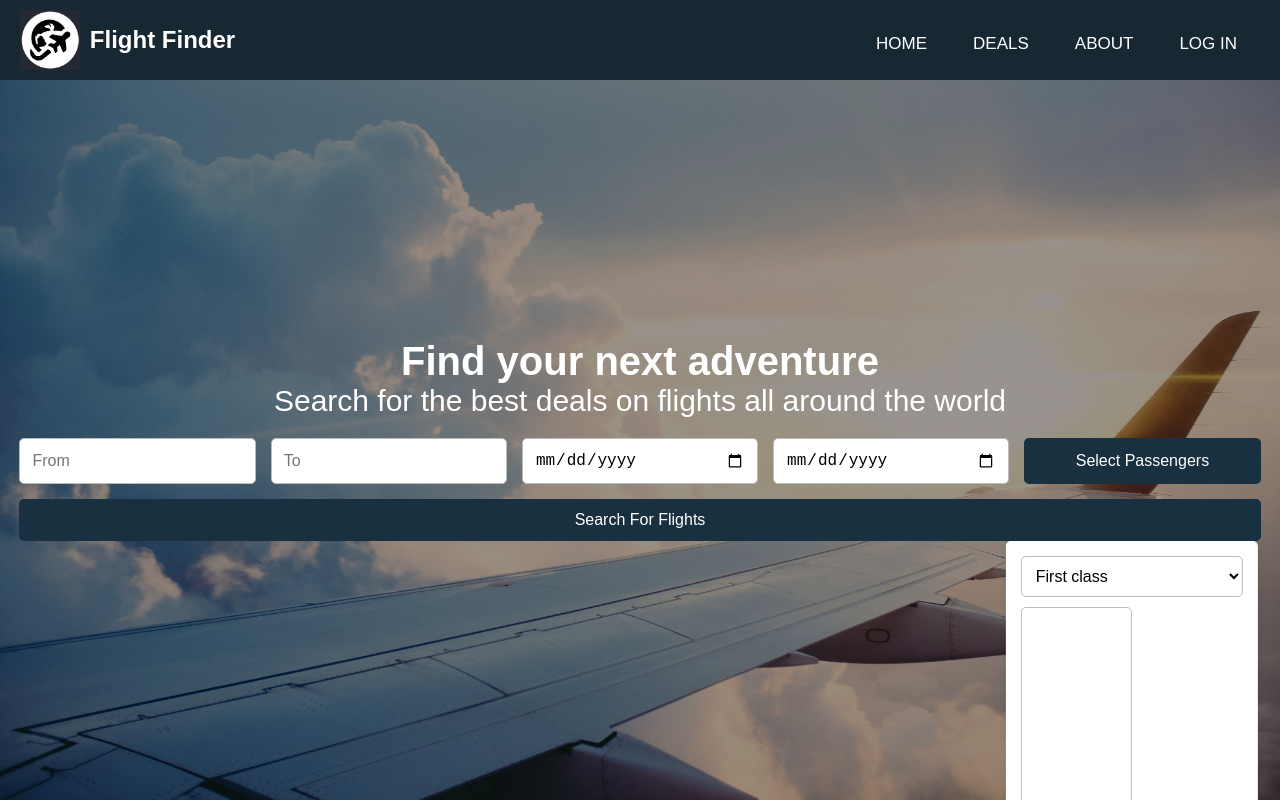
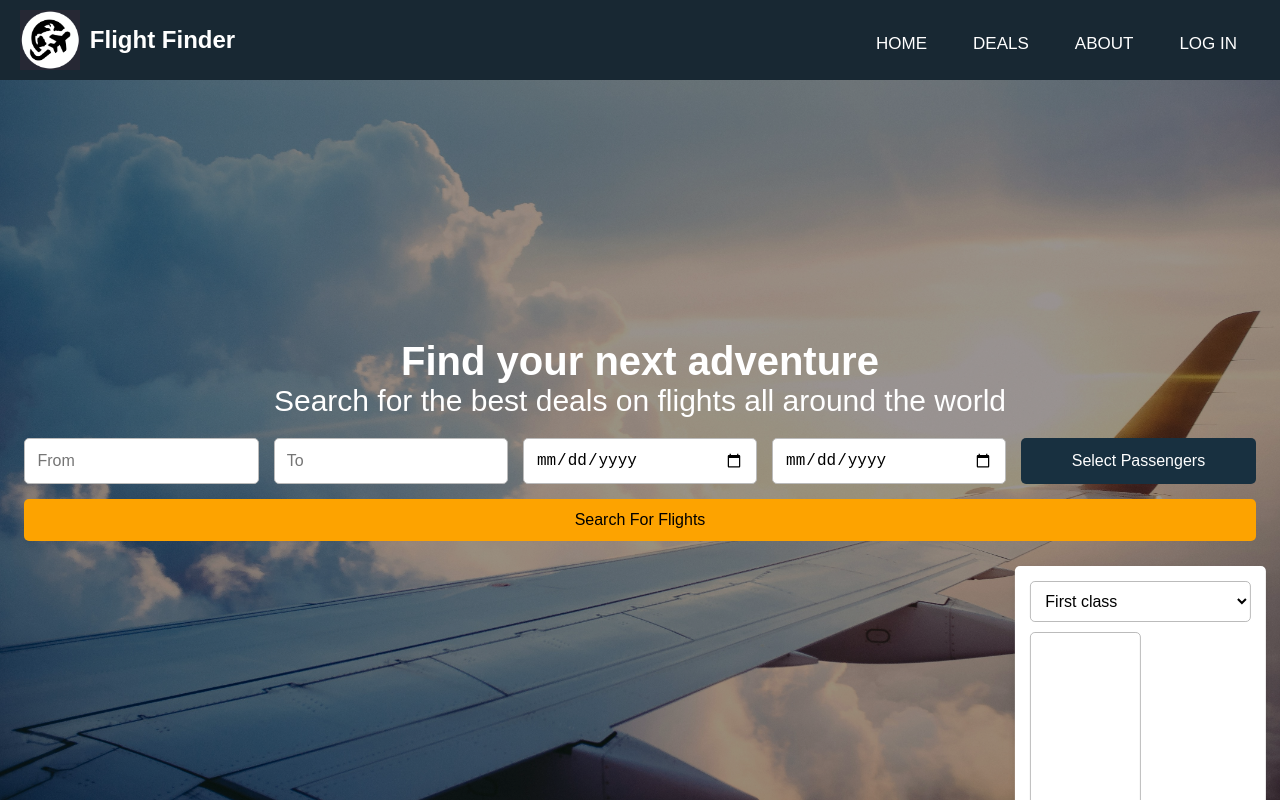
Before and after one commit to Osterie/IDATA2301_IDATA2306_GROUP_7, a React (Create React App) app in the folder frontend-Idata2301/code/app/: page / in a window 1280 px wide. Both pictures are taken after a click on the button "Select Passengers". Shown: the top 800 px of the page. Built offline with nearby package versions, Linux system fonts and the light colour scheme.

Commit message:
Split up large component

```diff
--- a/frontend-Idata2301/code/app/src/App.css
+++ b/frontend-Idata2301/code/app/src/App.css
@@ -63,6 +63,7 @@ body {
 
   /* Contrast colors */
   --primary-contrast: #FDA300;
+  --call-to-action-color: #FDA300;
 
   /* Text color */
   --text-color: black;
--- a/frontend-Idata2301/code/app/src/App.jsx
+++ b/frontend-Idata2301/code/app/src/App.jsx
@@ -10,6 +10,7 @@ import LogInPageHero from "./components/hero/logInPageHero/LogInPageHero";
 import Footer from "./components/footer/Footer";
 import Navbar from "./components/header/Navbar";
 import AboutUs from "./components/about/AboutUs";
+import PassengerAmountField from "./components/searchBar/PassengerAmountField";
 
 function App() {
   const [activePage, setActivePage] = useState("home");
--- /dev/null
+++ b/frontend-Idata2301/code/app/src/components/searchBar/PassengerAmountField.jsx
@@ -0,0 +1,20 @@
+import './passengerAmountField.css';
+
+const PassengerAmountField = () => {
+
+    return (
+        <>
+            <div className="dropdown-window">
+                <select name="Classes" required>
+                    <option value="0">First class</option>
+                    <option value="1">Business class</option>
+                    <option value="2">Economy class</option>
+                </select>
+
+                <input className="adult-input" type="number" />
+            </div>
+        </>
+    );
+};
+
+export default PassengerAmountField;
--- a/frontend-Idata2301/code/app/src/components/searchBar/SearchBar.jsx
+++ b/frontend-Idata2301/code/app/src/components/searchBar/SearchBar.jsx
@@ -1,5 +1,6 @@
 import React, { useState } from 'react';
 import './searchBar.css';
+import PassengerAmountField from './PassengerAmountField';
 
 const SearchBar = () => {
     const [showDropdown, setShowDropdown] = useState(false);
@@ -17,18 +18,10 @@ const SearchBar = () => {
                 </button>
 
                 {showDropdown && (
-                    <div className="dropdown-window">
-                        <select name="Classes" required>
-                            <option value="0">First class</option>
-                            <option value="1">Business class</option>
-                            <option value="2">Economy class</option>
-                        </select>
-
-                        <input className="adult-input" type="number" />
-                    </div>
+                    <PassengerAmountField/>
                 )}
 
-                <button type="submit">Search For Flights</button>
+                <button className="call-to-action" type="submit">Search For Flights</button>
             </form>
         </>
     );
--- /dev/null
+++ b/frontend-Idata2301/code/app/src/components/searchBar/passengerAmountField.css
@@ -0,0 +1,33 @@
+select {
+    padding: 10px;
+    border: 1px solid #bbb;
+    border-radius: 5px;
+    font-size: 1rem;
+    background-color: white;
+    cursor: pointer;
+}
+
+.adult-input {
+    width: 50%;
+    height: 0px;
+    padding: 0px;
+    margin: 0px;
+    line-height: 0px;
+}
+
+.dropdown-window {
+    position: absolute;
+    top: 100%;
+    left: 90%;
+    margin-top: 25px;
+    transform: translateX(-50%);
+    background: white;
+    box-shadow: 0 4px 6px rgba(0, 0, 0, 0.1);
+    border-radius: 5px;
+    padding: 15px;
+    display: flex;
+    flex-direction: column;
+    gap: 10px;
+    z-index: 10;
+    width: 20%;
+}
--- a/frontend-Idata2301/code/app/src/components/searchBar/searchBar.css
+++ b/frontend-Idata2301/code/app/src/components/searchBar/searchBar.css
@@ -21,11 +21,11 @@
     font-size: 1rem;
 }
 
-.search-form button {
+.call-to-action {
     padding: 12px 25px;
     border: none;
-    background-color: var(--secondary-color);
-    color: var(--contrast-text-color);
+    background-color: var(--call-to-action-color);
+    color: var(--text-color);
     font-size: 1rem;
     border-radius: 5px;
     cursor: pointer;
@@ -39,46 +39,9 @@
 .dropdown-button {
     padding: 12px 20px;
     border: none;
-    background-color: #007bff;
-    color: white;
+    background-color: var(--secondary-color);
+    color: var(--contrast-text-color);
     font-size: 1rem;
     border-radius: 5px;
     cursor: pointer;
 }
-
-.dropdown-button:hover {
-    background-color: #0056b3;
-}
-
-.dropdown-window {
-    position: absolute;
-    top: 100%;
-    left: 89%;
-    transform: translateX(-50%);
-    background: white;
-    box-shadow: 0 4px 6px rgba(0, 0, 0, 0.1);
-    border-radius: 5px;
-    padding: 15px;
-    display: flex;
-    flex-direction: column;
-    gap: 10px;
-    z-index: 10;
-    width: 20%;
-}
-
-.dropdown-window select {
-    padding: 10px;
-    border: 1px solid #bbb;
-    border-radius: 5px;
-    font-size: 1rem;
-    background-color: white;
-    cursor: pointer;
-}
-
-.adult-input {
-    width: 50%;
-    height: 0px;
-    padding: 0px;
-    margin: 0px;
-    line-height: 0px;
-}
```
